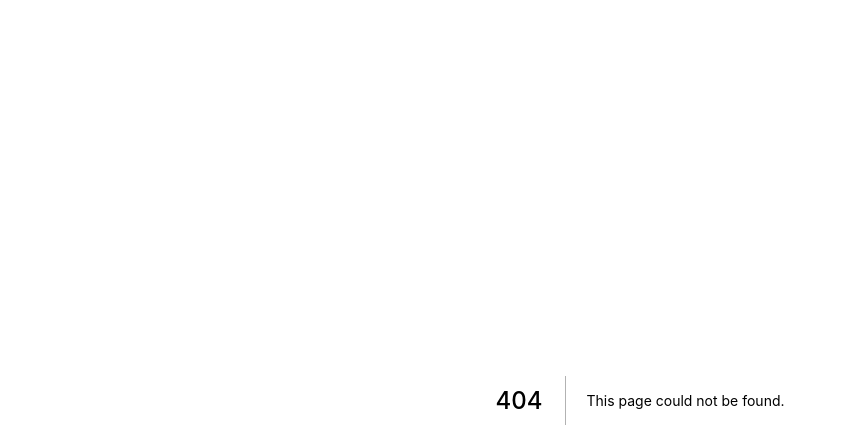
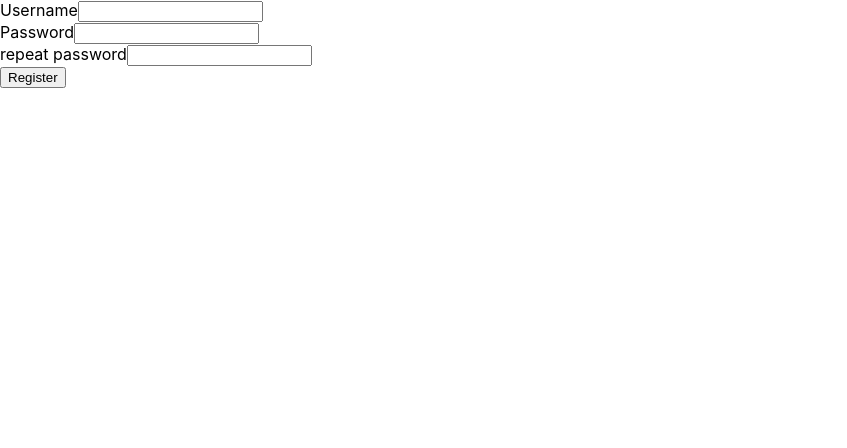
Before and after one commit to SANDR7/next-jwt-prisma, a Next.js app: page /register in a window 1280 px wide. Before the commit this address had no page. Shown: the top 448 px of the page, without its empty margins (0-847 px from the left). Built offline with nearby package versions, Linux system fonts and the light colour scheme.

Commit message:
:sparkles: Registration form

```diff
--- /dev/null
+++ b/constants/ApiMessage.ts
@@ -0,0 +1,9 @@
+const handleMessage = (message = '', success = true, error = false) => {
+    return {
+        message,
+        success,
+        error
+    }
+}
+
+export default handleMessage;
--- /dev/null
+++ b/pages/api/insert/user.ts
@@ -0,0 +1,33 @@
+/* eslint-disable import/no-anonymous-default-export */
+import { NextApiRequest, NextApiResponse } from "next";
+import { hash } from 'bcrypt'
+import prisma from "../../../lib/prisma";
+import handleMessage from "../../../constants/ApiMessage";
+
+export default async (req: NextApiRequest, res: NextApiResponse) => {
+
+    if (req.method !== "POST") return res.status(405).json(handleMessage('Method not allowed', false, true));
+
+    try {
+        const { username, password } = req.body;
+
+        const hashedPassword = await hash(password, 10);
+
+        const saveUser = await prisma.user.create({
+            data: {
+                username,
+                password: hashedPassword,
+                role: "USER"
+            }
+        })
+        console.log(saveUser);
+
+
+        res.status(200).json(handleMessage('User saved'))
+
+    } catch {
+        res.status(500).end(handleMessage('User not saved', false, true))
+    }
+
+
+}
--- /dev/null
+++ b/pages/register.tsx
@@ -0,0 +1,70 @@
+import React, { SyntheticEvent, useEffect, useState } from "react";
+import PageContainer from "../components/layout/Main";
+import { formFieldProps } from "../types/interfaces";
+import axios from "axios";
+
+const Register = () => {
+  const [formFields, setFormFields] = useState<formFieldProps>({
+    username: "",
+    password: "",
+    repeatPassword: "",
+  });
+
+  const handleSubmit = async (e: SyntheticEvent) => {
+    e.preventDefault();
+    const { username, password, repeatPassword } = formFields;
+
+    if (password !== repeatPassword) {
+      console.log("Password doesn't match");
+    }
+
+    const response = await axios.post("/api/insert/user", { username, password });
+    console.log(response.data);
+  };
+
+  return (
+    <PageContainer>
+      <form onSubmit={handleSubmit}>
+        {formFields.password !== formFields.repeatPassword && "match niet"}
+        <div>
+          <label htmlFor="username">Username</label>
+          <input
+            type="text"
+            name="username"
+            required
+            onChange={(e) =>
+              setFormFields({ ...formFields, username: e.target.value })
+            }
+          />
+        </div>
+        <div>
+          <label htmlFor="password">Password</label>
+          <input
+            type="password"
+            name="password"
+            required
+            onChange={(e) =>
+              setFormFields({ ...formFields, password: e.target.value })
+            }
+          />
+        </div>
+        <div>
+          <label htmlFor="repeat_password">repeat password</label>
+          <input
+            type="password"
+            name="repeat_password"
+            required
+            onChange={(e) =>
+              setFormFields({ ...formFields, repeatPassword: e.target.value })
+            }
+          />
+        </div>
+        <div>
+          <input type="submit" value="Register" />
+        </div>
+      </form>
+    </PageContainer>
+  );
+};
+
+export default Register;
--- /dev/null
+++ b/types/interfaces.ts
@@ -0,0 +1,5 @@
+export interface formFieldProps {
+    username: string;
+    password: string;
+    repeatPassword: string;
+}
```
